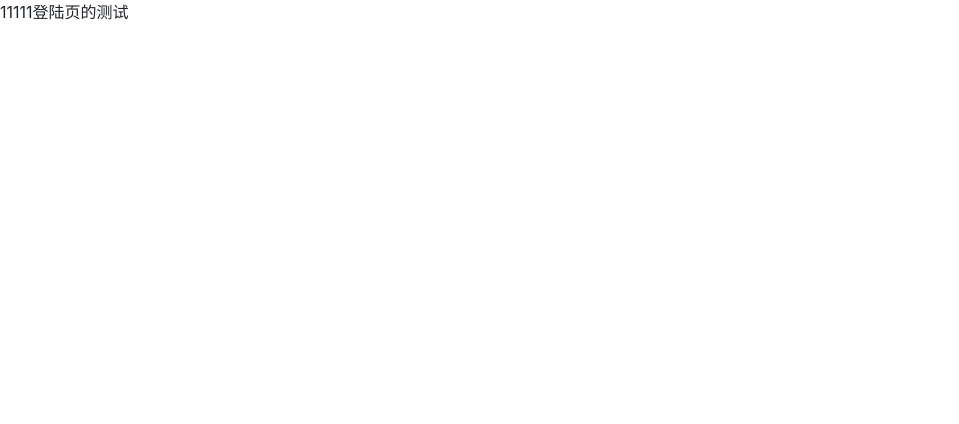
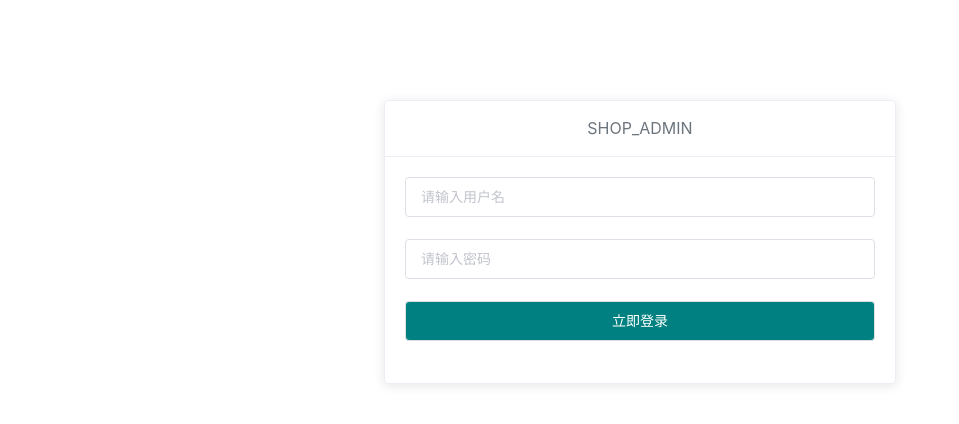
Before and after one commit to wanghy666/shop-background, a Vue app: page /login in a window 1280 px wide. Shown: the top 424 px of the page, without its empty margins (0-959 px from the left). Built offline with nearby package versions, Linux system fonts and the light colour scheme.

Commit message:
登陆页及项目view结构调整

```diff
--- a/src/views/Login.vue
+++ b/src/views/Login.vue
@@ -1,3 +1,53 @@
 <template>
-  <div class="login">11111登陆页的测试</div>
+  <div class="login">
+    <el-card style="width:40%;margin:auto;margin-top:100px">
+      <div slot="header" class="clearfix">
+        <h1 class="text-muted" style="text-align:center">SHOP_ADMIN</h1>
+      </div>
+      <el-form :model="ruleForm" :rules="rules" ref="ruleForm">
+        <el-form-item prop="username">
+          <el-input v-model="ruleForm.username" placeholder="请输入用户名"></el-input>
+        </el-form-item>
+        <el-form-item prop="password">
+          <el-input v-model="ruleForm.password" placeholder="请输入密码"></el-input>
+        </el-form-item>
+        <el-form-item prop="password">
+          <el-button
+            @click="onLogin"
+            class="text-white"
+            style="background-color:teal;width:100%"
+          >立即登录</el-button>
+        </el-form-item>
+      </el-form>
+    </el-card>
+  </div>
 </template>
+<script>
+export default {
+  data() {
+    return {
+      ruleForm: {
+        username: "",
+        password: ""
+      },
+      rules: {
+        username: [
+          { required: true, message: "用户名不能为空", trigger: "blur" },
+          { min: 3, message: "用户名至少有3个字符", trigger: "blur" }
+        ],
+        password: [
+          { required: true, message: "密码不能为空", trigger: "blur" },
+          { min: 3, message: "用户名至少有3个字符", trigger: "blur" }
+        ]
+      }
+    };
+  },
+  methods: {
+    onLogin() {
+      this.$router.push("/index");
+    }
+  }
+};
+</script>
+<style lang="less" scope>
+</style>
```
Also changed, not shown: src/views/home/home/Index.vue (renamed from src/views/Index.vue), src/views/home/image/Image.vue (renamed from src/views/Image.vue), src/views/home/shop/Goods.vue (renamed from src/views/Goods.vue), src/views/shop/category/Category.vue (renamed from src/views/Category.vue).
